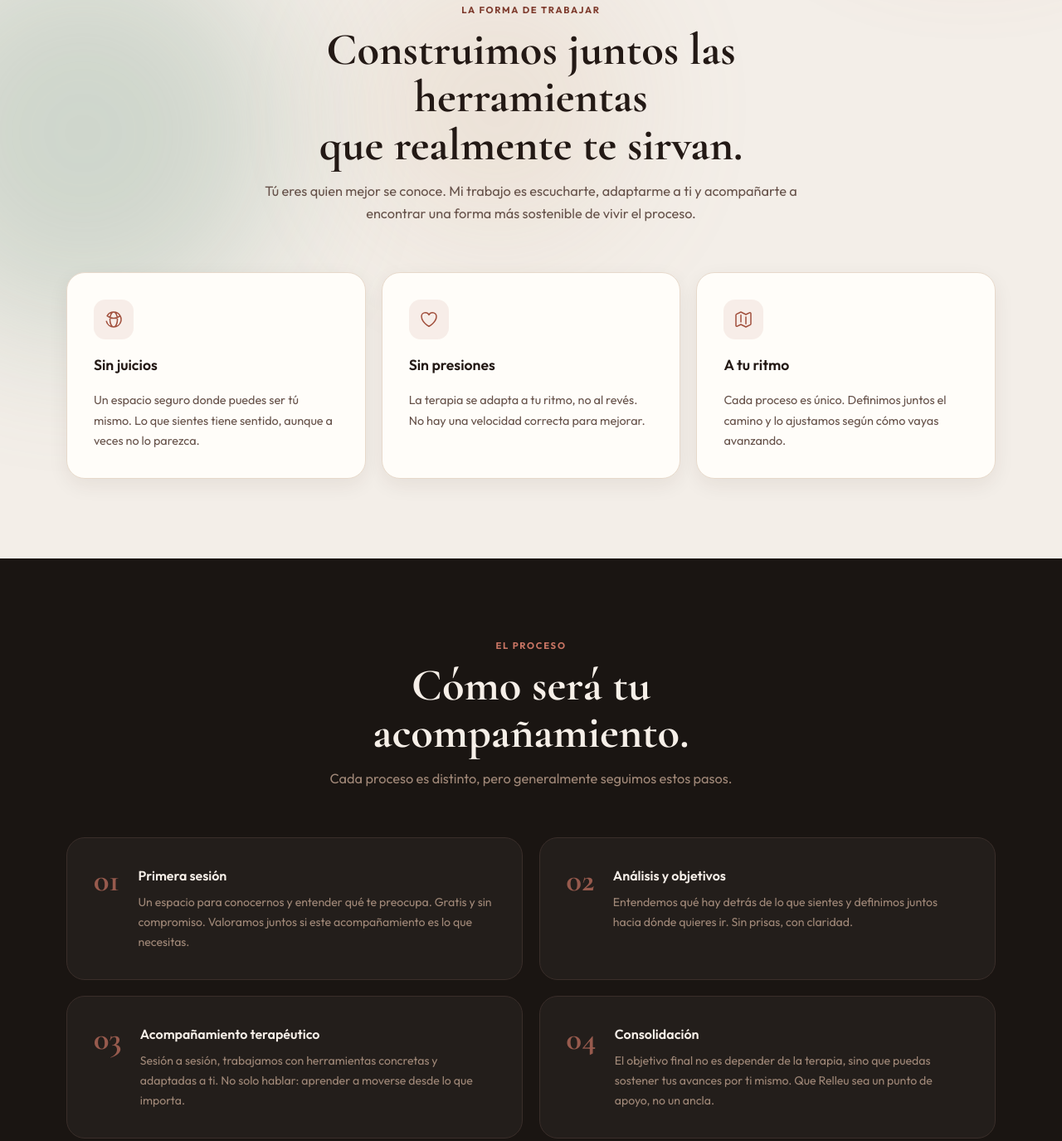
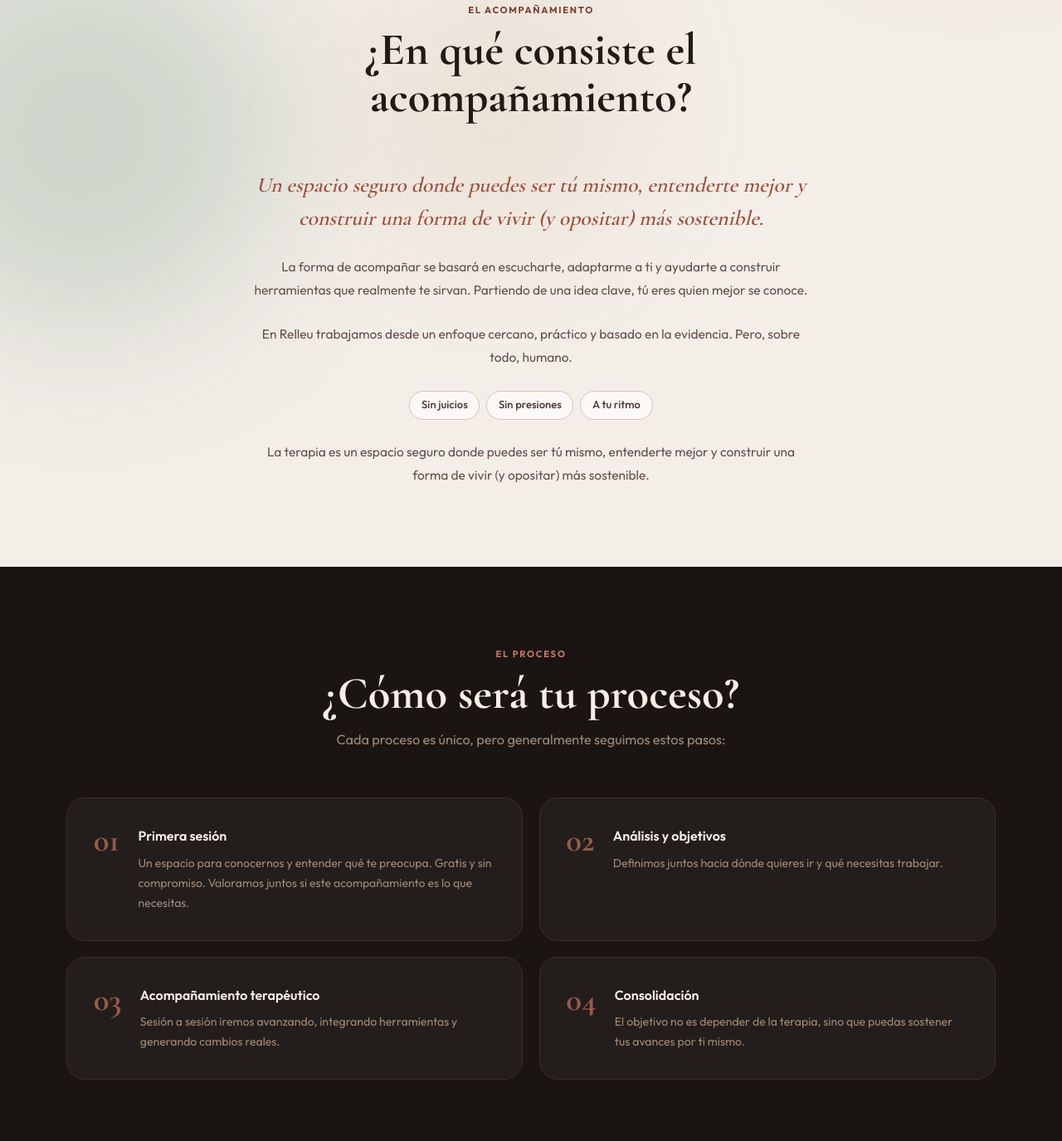
Before and after one commit to bmoussou/joan, a website built with Vite: page como-funciona.html in a window 1280 px wide. Shown: the part 460-1835 px from the top of the page at 83% size. Built offline with nearby package versions, Linux system fonts and the light colour scheme.

Commit message:
small fixes

```diff
--- a/src/como-funciona.ts
+++ b/src/como-funciona.ts
@@ -22,42 +22,20 @@ app.innerHTML = `
     <section class="section" id="bases">
       <div class="container">
         <div class="section-header reveal">
-          <p class="eyebrow">La forma de trabajar</p>
-          <h2>Construimos juntos las herramientas<br>que realmente te sirvan.</h2>
-          <p class="section-lead">
-            Tú eres quien mejor se conoce. Mi trabajo es escucharte, adaptarme a ti
-            y acompañarte a encontrar una forma más sostenible de vivir el proceso.
-          </p>
+          <p class="eyebrow">El acompañamiento</p>
+          <h2>¿En qué consiste el acompañamiento?</h2>
         </div>
 
-        <div class="bases-grid reveal">
-          <div class="base-card">
-            <div class="base-icon">
-              <svg viewBox="0 0 24 24" fill="none" stroke="currentColor" stroke-width="1.5">
-                <path stroke-linecap="round" stroke-linejoin="round" d="M12 21a9.004 9.004 0 008.716-6.747M12 21a9.004 9.004 0 01-8.716-6.747M12 21c2.485 0 4.5-4.03 4.5-9S14.485 3 12 3m0 18c-2.485 0-4.5-4.03-4.5-9S9.515 3 12 3m0 0a8.997 8.997 0 017.843 4.582M12 3a8.997 8.997 0 00-7.843 4.582m15.686 0A11.953 11.953 0 0112 10.5c-2.998 0-5.74-1.1-7.843-2.918m15.686 0A8.959 8.959 0 0121 12c0 .778-.099 1.533-.284 2.253"/>
-              </svg>
-            </div>
-            <h3>Sin juicios</h3>
-            <p>Un espacio seguro donde puedes ser tú mismo. Lo que sientes tiene sentido, aunque a veces no lo parezca.</p>
+        <div class="reveal" style="max-width: 680px; margin: 0 auto; text-align: center; display: grid; gap: 1.6rem;">
+          <p style="font-family: 'Cormorant Garamond', serif; font-style: italic; font-size: clamp(1.25rem, 2.2vw, 1.6rem); color: var(--brand); line-height: 1.55; font-weight: 600;">Un espacio seguro donde puedes ser tú mismo, entenderte mejor y construir una forma de vivir (y opositar) más sostenible.</p>
+          <p style="font-size: 0.97rem; color: var(--muted); line-height: 1.8;">La forma de acompañar se basará en escucharte, adaptarme a ti y ayudarte a construir herramientas que realmente te sirvan. Partiendo de una idea clave, tú eres quien mejor se conoce.</p>
+          <p style="font-size: 0.97rem; color: var(--muted); line-height: 1.8;">En Relleu trabajamos desde un enfoque cercano, práctico y basado en la evidencia. Pero, sobre todo, humano.</p>
+          <div class="hero-tags" style="justify-content: center;">
+            <span>Sin juicios</span>
+            <span>Sin presiones</span>
+            <span>A tu ritmo</span>
           </div>
-          <div class="base-card">
-            <div class="base-icon">
-              <svg viewBox="0 0 24 24" fill="none" stroke="currentColor" stroke-width="1.5">
-                <path stroke-linecap="round" stroke-linejoin="round" d="M21 8.25c0-2.485-2.099-4.5-4.688-4.5-1.935 0-3.597 1.126-4.312 2.733-.715-1.607-2.377-2.733-4.313-2.733C5.1 3.75 3 5.765 3 8.25c0 7.22 9 12 9 12s9-4.78 9-12z"/>
-              </svg>
-            </div>
-            <h3>Sin presiones</h3>
-            <p>La terapia se adapta a tu ritmo, no al revés. No hay una velocidad correcta para mejorar.</p>
-          </div>
-          <div class="base-card">
-            <div class="base-icon">
-              <svg viewBox="0 0 24 24" fill="none" stroke="currentColor" stroke-width="1.5">
-                <path stroke-linecap="round" stroke-linejoin="round" d="M9 6.75V15m6-6v8.25m.503 3.498l4.875-2.437c.381-.19.622-.58.622-1.006V4.82c0-.836-.88-1.38-1.628-1.006l-3.869 1.934c-.317.159-.69.159-1.006 0L9.503 3.252a1.125 1.125 0 00-1.006 0L3.622 5.689C3.24 5.88 3 6.27 3 6.695V19.18c0 .836.88 1.38 1.628 1.006l3.869-1.934c.317-.159.69-.159 1.006 0l4.994 2.497c.317.158.69.158 1.006 0z"/>
-              </svg>
-            </div>
-            <h3>A tu ritmo</h3>
-            <p>Cada proceso es único. Definimos juntos el camino y lo ajustamos según cómo vayas avanzando.</p>
-          </div>
+          <p style="font-size: 0.97rem; color: var(--muted); line-height: 1.8;">La terapia es un espacio seguro donde puedes ser tú mismo, entenderte mejor y construir una forma de vivir (y opositar) más sostenible.</p>
         </div>
       </div>
     </section>
@@ -67,9 +45,9 @@ app.innerHTML = `
       <div class="container">
         <div class="section-header reveal">
           <p class="eyebrow" style="color: var(--brand-light)">El proceso</p>
-          <h2 style="color: var(--dark-text)">Cómo será tu acompañamiento.</h2>
+          <h2 style="color: var(--dark-text)">¿Cómo será tu proceso?</h2>
           <p class="section-lead" style="color: var(--dark-muted)">
-            Cada proceso es distinto, pero generalmente seguimos estos pasos.
+            Cada proceso es único, pero generalmente seguimos estos pasos:
           </p>
         </div>
 
@@ -85,21 +63,21 @@ app.innerHTML = `
             <div class="proceso-num">02</div>
             <div class="proceso-content">
               <h3>Análisis y objetivos</h3>
-              <p>Entendemos qué hay detrás de lo que sientes y definimos juntos hacia dónde quieres ir. Sin prisas, con claridad.</p>
+              <p>Definimos juntos hacia dónde quieres ir y qué necesitas trabajar.</p>
             </div>
           </div>
           <div class="proceso-card">
             <div class="proceso-num">03</div>
             <div class="proceso-content">
               <h3>Acompañamiento terapéutico</h3>
-              <p>Sesión a sesión, trabajamos con herramientas concretas y adaptadas a ti. No solo hablar: aprender a moverse desde lo que importa.</p>
+              <p>Sesión a sesión iremos avanzando, integrando herramientas y generando cambios reales.</p>
             </div>
           </div>
           <div class="proceso-card">
             <div class="proceso-num">04</div>
             <div class="proceso-content">
               <h3>Consolidación</h3>
-              <p>El objetivo final no es depender de la terapia, sino que puedas sostener tus avances por ti mismo. Que Relleu sea un punto de apoyo, no un ancla.</p>
+              <p>El objetivo no es depender de la terapia, sino que puedas sostener tus avances por ti mismo.</p>
             </div>
           </div>
         </div>
@@ -118,13 +96,8 @@ app.innerHTML = `
           </div>
           <div class="pricing-info-card pricing-info-card-dark">
             <p class="eyebrow" style="color: var(--brand-light)">Precio</p>
-            <div class="precio-display">
-              <span class="precio-gratis">Gratis</span>
-              <span class="precio-sep">/</span>
-              <span class="precio-euro">40€</span>
-            </div>
-            <p style="color: var(--dark-muted)">Primera sesión sin coste · Sesiones regulares de 1 hora · Solo online</p>
-            <a class="btn" href="/#contacto" style="margin-top: 0.5rem">Reservar primera sesión</a>
+            <p style="color: var(--dark-muted); font-size: 0.9rem; line-height: 1.75;">¿Cuánto cuesta? En la página de precios encontrarás toda la información sobre tarifas y modalidades.</p>
+            <a class="btn" href="/precios" style="margin-top: 0.5rem">Ver precios</a>
           </div>
         </div>
       </div>
--- a/src/styles.css
+++ b/src/styles.css
@@ -1142,6 +1142,8 @@ input:focus, textarea:focus {
 .section-dark .contact-link:hover { color: var(--dark-text); }
 .section-dark .contact-link svg { color: var(--brand-light); }
 
+.section-dark .prose p { color: #c8b4a8; }
+
 /* ══════════════════════════════════
    QUIEN SOY PAGE
 ══════════════════════════════════ */
```
Also changed, not shown: src/quien-soy.ts (+0 -11 lines).
